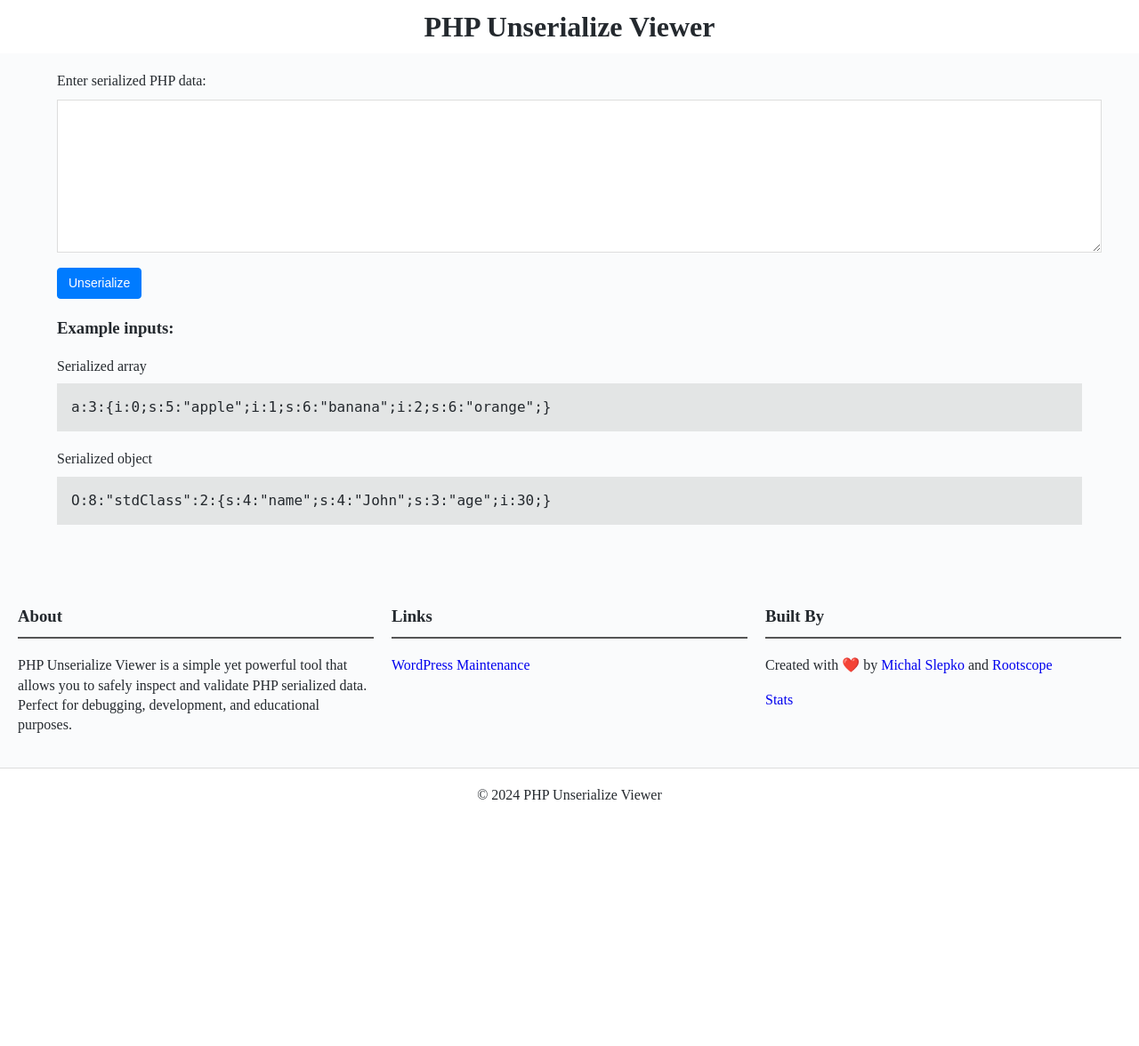
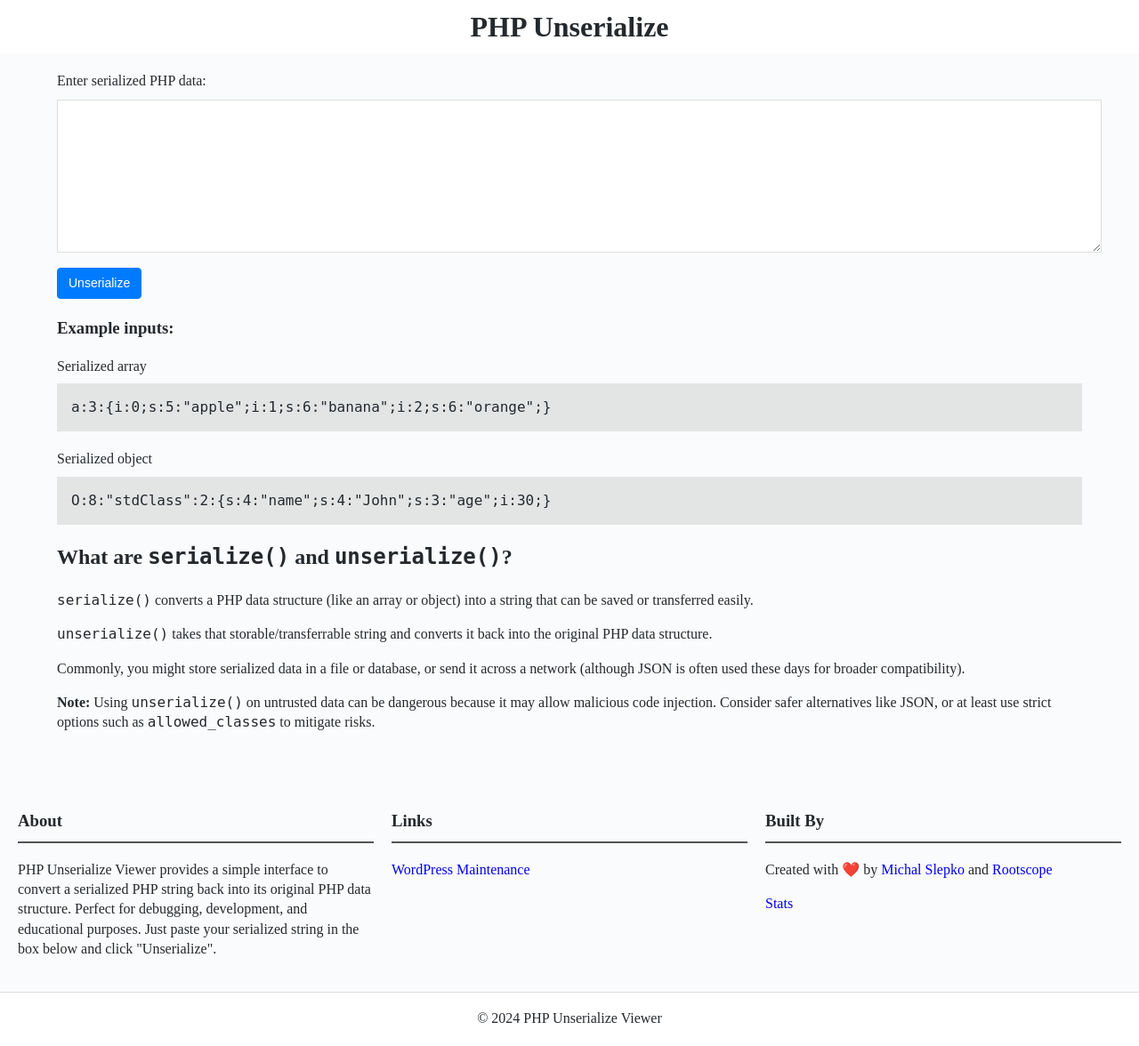
Before and after one commit to rootscopeltd/phptools, a PHP site: page / in a window 1280 px wide. Shown: the whole page at 89% size. Before the commit the page ends 899 px from the top, so only its background shows below. Run offline with PHP 8.4, Linux system fonts and the light colour scheme.

Commit message:
added site description

```diff
--- a/phpunserialize.com/footer.php
+++ b/phpunserialize.com/footer.php
@@ -2,7 +2,7 @@
     <div class="footer-content">
         <div class="footer-column">
             <h3>About</h3>
-            <p>PHP Unserialize Viewer is a simple yet powerful tool that allows you to safely inspect and validate PHP serialized data. Perfect for debugging, development, and educational purposes.</p>
+            <p>PHP Unserialize Viewer provides a simple interface to convert a serialized PHP string back into its original PHP data structure. Perfect for debugging, development, and educational purposes. Just paste your serialized string in the box below and click "Unserialize".</p>
         </div>
         <div class="footer-column">
             <h3>Links</h3>
--- a/phpunserialize.com/index.php
+++ b/phpunserialize.com/index.php
@@ -26,7 +26,7 @@ if ($_SERVER['REQUEST_METHOD'] === 'POST' && !empty($_POST['serialized_data']))
     }
 }
 ?>
-    <h1 class="topnav">PHP Unserialize Viewer</h1>
+    <h1 class="topnav">PHP Unserialize</h1>
     <div class="container">
         <form method="POST">
             <label for="serialized_data">Enter serialized PHP data:</label>
@@ -51,6 +51,21 @@ if ($_SERVER['REQUEST_METHOD'] === 'POST' && !empty($_POST['serialized_data']))
             Serialized object
             <pre>O:8:"stdClass":2:{s:4:"name";s:4:"John";s:3:"age";i:30;}</pre>
         </div>
+        <div>
+            <h2>What are <code>serialize()</code> and <code>unserialize()</code>?</h2>
+            <p>
+                <code>serialize()</code> converts a PHP data structure (like an array or object) into a string that can be saved or transferred easily.
+            </p>
+            <p>
+                <code>unserialize()</code> takes that storable/transferrable string and converts it back into the original PHP data structure.
+            </p>
+            <p>
+                Commonly, you might store serialized data in a file or database, or send it across a network (although JSON is often used these days for broader compatibility).
+            </p>
+            <p>
+                <strong>Note:</strong> Using <code>unserialize()</code> on untrusted data can be dangerous because it may allow malicious code injection. Consider safer alternatives like JSON, or at least use strict options such as <code>allowed_classes</code> to mitigate risks.
+            </p>
+        </div>
     </div>
 
 <?php require_once 'footer.php'; ?>
```
